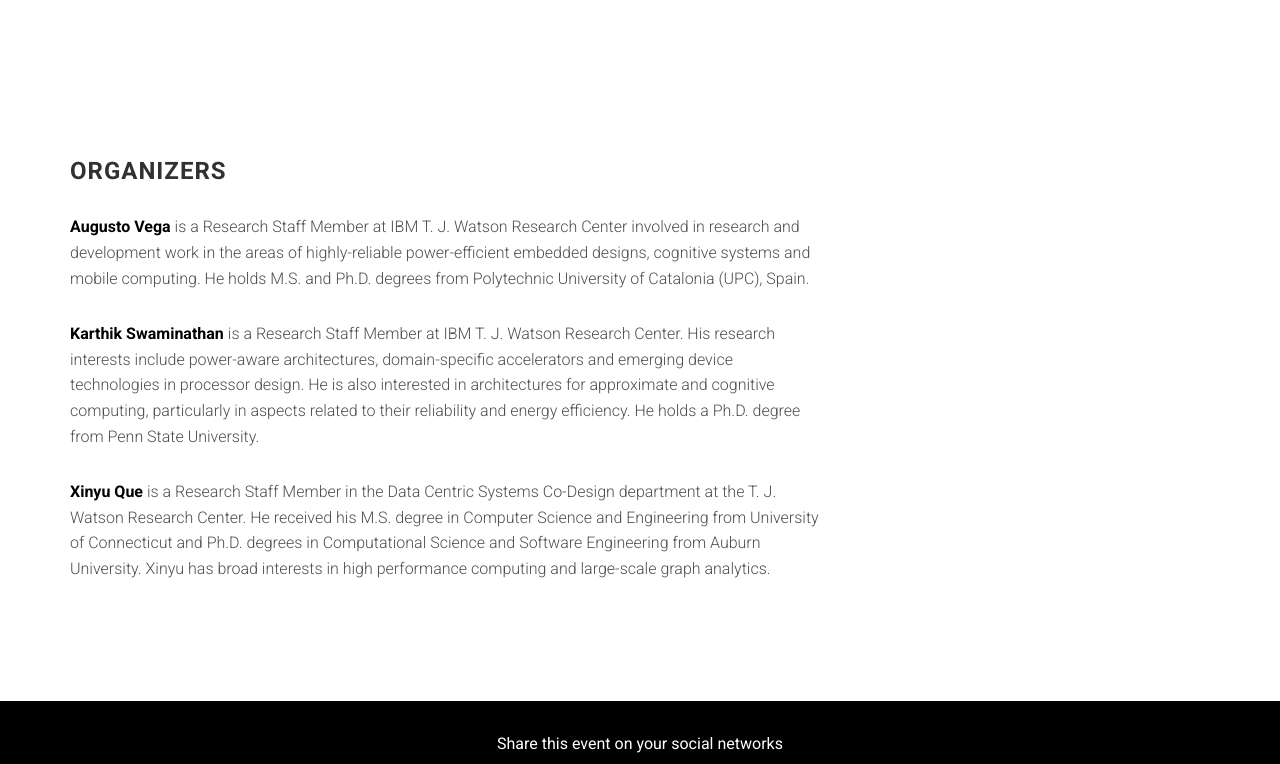
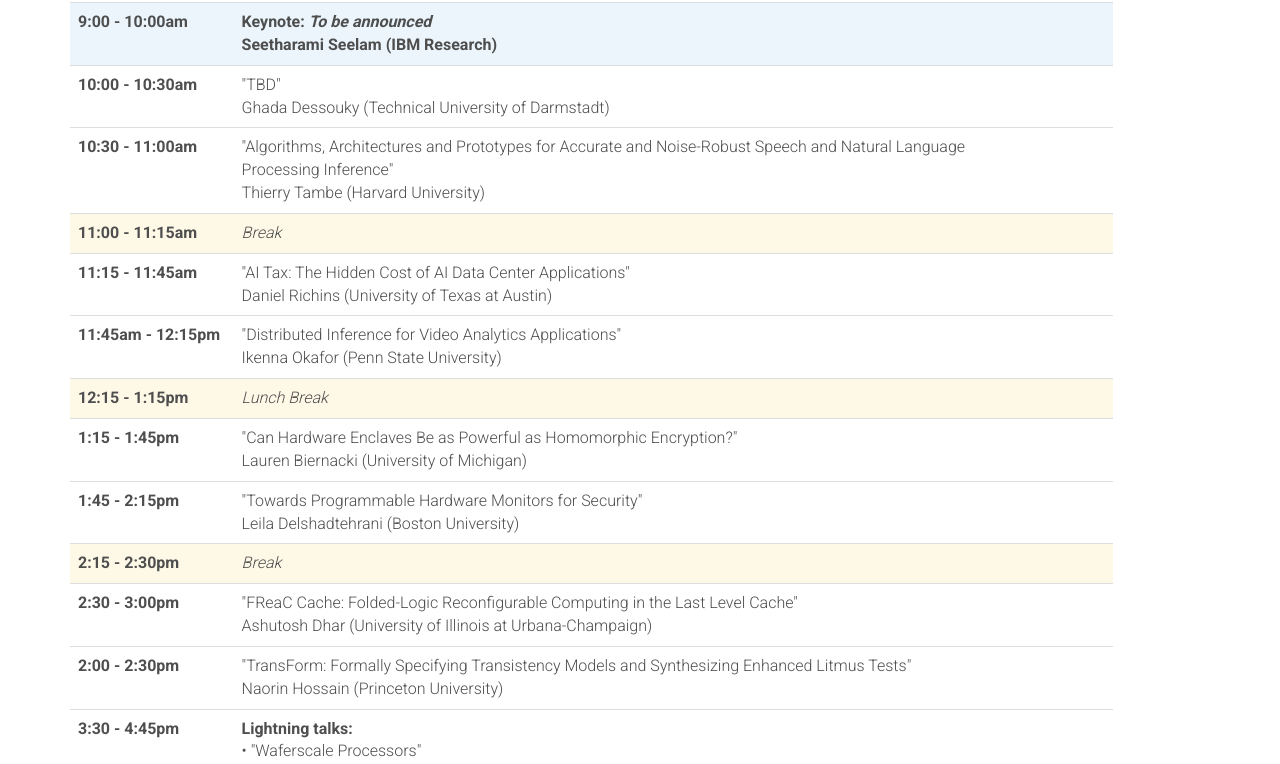
Before and after one commit to augustojv/foca-workshop-2020, a website: page index.html in a window 1280 px wide. Shown: the part 3393-4157 px from the top of the page. Drawn offline with Linux system fonts and the light colour scheme; files whose address does not match are found by name.

Commit message:
Program updated

```diff
--- a/index.html
+++ b/index.html
@@ -301,97 +301,104 @@
                 <div class="col-md-11">
                     <h3 class="section-title">Program</h3>
                     <p>
-					To be announced
-					<!--
                     <table class="table table-hover">
                       <thead class="thead-light">
                         <tr>
-                          <th colspan=2 scope="col">Friday October 18<sup>th</sup>, 2019</th>
+                          <th colspan=2 scope="col">Friday October 30<sup>th</sup>, 2020</th>
                         </tr>
                       </thead>
                       <tbody>
                         <tr>
-                          <th scope="row" style="width: 20%">8:30 - 8:50am</th>
-                          <td><i>Breakfast</i></td>
-                        </tr>
-                        <tr>
                           <th scope="row">8:50 - 9:00am</th>
                           <td>Introduction and Welcoming Remarks</td>
                         </tr>
-                        <tr>
+                        <tr bgcolor="#EBF5FB">
                           <th scope="row">9:00 - 10:00am</th>
-                          <td><strong>Keynote: "Distributed AI for Intelligence at Edge"</strong><br>
-                              Dinesh Verma (IBM Fellow, Distributed AI)</td>
+                          <td><strong>Keynote: <i>To be announced</i><br>
+						      Seetharami Seelam (IBM Research)</td>
                         </tr>
                         <tr>
                           <th scope="row">10:00 - 10:30am</th>
-                          <td>"Experiences in Scaling TensorFlow/Horovod to the Full Scale of Summit"<br>
-                              Sarunya Pumma (Virginia Tech)</td>
+                          <td>"TBD"<br>
+                              Ghada Dessouky (Technical University of Darmstadt)</td>
                         </tr>
                         <tr>
                           <th scope="row">10:30 - 11:00am</th>
-                          <td>"MaxNVM: Maximizing DNN Storage Density and Inference Efficiency with Sparse Encoding and Error Mitigation"<br>
-                              Lillian Pentecost (Harvard University)</td>
+                          <td>"Algorithms, Architectures and Prototypes for Accurate and Noise-Robust Speech and Natural Language<br>
+							  Processing Inference"<br>
+                              Thierry Tambe (Harvard University)</td>
                         </tr>
-                        <tr>
+                        <tr bgcolor="#FEF9E7">
                           <th scope="row">11:00 - 11:15am</th>
-                          <td><i>Coffee Break</i></td>
+                          <td><i>Break</i></td>
                         </tr>
                         <tr>
                           <th scope="row">11:15 - 11:45am</th>
-                          <td>"Rethinking Computer Architecture to Enable Low-Cost Security"<br>
-                              Gururaj Saileshwar (Georgia Tech)</td>
+                          <td>"AI Tax: The Hidden Cost of AI Data Center Applications"<br>
+                              Daniel Richins (University of Texas at Austin)</td>
                         </tr>
                         <tr>
-                          <th scope="row">11:45am - 1:00pm</th>
-                          <td><i>Lunch</i></td>
+                          <th scope="row">11:45am - 12:15pm</th>
+                          <td>"Distributed Inference for Video Analytics Applications"<br>
+                              Ikenna Okafor (Penn State University)</td>
+                        </tr>
+                        <tr bgcolor="#FEF9E7">
+                          <th scope="row">12:15 - 1:15pm</th>
+                          <td><i>Lunch Break</i></td>
                         </tr>
                         <tr>
-                          <th scope="row">1:00 - 2:00pm</th>
-                          <td><strong>Quantum Lab Tour & Break</strong></td>
+                          <th scope="row">1:15 - 1:45pm</th>
+                          <td>"Can Hardware Enclaves Be as Powerful as Homomorphic Encryption?"<br>
+                              Lauren Biernacki (University of Michigan)</td>
+                        </tr>
+                        <tr>
+                          <th scope="row">1:45 - 2:15pm</th>
+                          <td>"Towards Programmable Hardware Monitors for Security"<br>
+                              Leila Delshadtehrani (Boston University)</td>
+                        </tr>
+                        <tr bgcolor="#FEF9E7">
+                          <th scope="row">2:15 - 2:30pm</th>
+                          <td><i>Break</i></td>
+                        </tr>
+                        <tr>
+                          <th scope="row">2:30 - 3:00pm</th>
+                          <td>"FReaC Cache: Folded-Logic Reconfigurable Computing in the Last Level Cache"<br>
+                              Ashutosh Dhar (University of Illinois at Urbana-Champaign)</td>
                         </tr>
                         <tr>
                           <th scope="row">2:00 - 2:30pm</th>
-                          <td>"Hitting an Accelerator Wall: When Specialized Chips Meet the End of Moore's Law"<br>
-                              Adi Fuchs (Princeton University)</td>
+                          <td>"TransForm: Formally Specifying Transistency Models and Synthesizing Enhanced Litmus Tests"<br>
+                              Naorin Hossain (Princeton University)</td>
                         </tr>
                         <tr>
-                          <th scope="row">2:30 - 3:00pm</th>
-                          <td>"Democratizing Error-Efficient Computing via Principled Application Error Analysis"<br>
-                              Radha Venkatagiri (University of Illinois, Urbana-Champaign)</td>
+                          <th scope="row">3:30 - 4:45pm</th>
+                          <td><strong>Lightning talks:</strong><br>
+                              &bull; "Waferscale Processors"<br>
+							  &nbsp;&nbsp; Saptadeep Pal (University of Illinois at Urbana-Champaign)<br>
+							  &bull; "Symphony: A Framework for Intelligence Augmented Heterogenous Computing Systems"<br>
+							  &nbsp;&nbsp; Subho Sankar Banerjee (University of Illinois at Urbana-Champaign)<br>
+							  &bull; "Scalable Systolic Array Architecture (SSAA) &mdash; a General Convolutional Neural Network ISA and<br>
+							  &nbsp;&nbsp; Compiler-Enabled Dataflow to Maximize Parallelism While Reducing Memory Utilization"<br>
+							  &nbsp;&nbsp; Cesar Lopez-Carrasco (Texas A&M University)<br>
+							  &bull; "LUTNet: Rethinking Inference in FPGA Soft Logic"<br>
+							  &nbsp;&nbsp; Erwei Wang (Imperial College London)<br>
+							  &bull; "Mitigating Set-Conflict Based Cache Attacks with a Practical Fully-Associative Design"<br>
+							  &nbsp;&nbsp; Gururaj Saileshwar (Georgia Institute of Technology)<br>
+							  &bull; "A Low-Power, High-Throughput Microarchitecture for Long Short-Term Memory (LSTM) Neural Network Computation"<br>
+							  &nbsp;&nbsp; Qianli Zhao (North Carolina State University)<br>
+							  &bull; "Graph Analytics Accelerator Supporting Sparse Data Representation Using Crossbar Architectures"<br>
+							  &nbsp;&nbsp; Nagadastagiri (Naga) Challapalle (Penn State University)<br>
+							  &bull; "Compliance Aware Hybrid Scheduling"<br>
+							  &nbsp;&nbsp; Nerla Jean-Louis (University of Illinois at Urbana-Champaign)<br><br>
+							  <strong>Open Q&A for lightning talks (30 mins)</strong>
+						  </td>
                         </tr>
                         <tr>
-                          <th scope="row">3:00 - 3:30pm</th>
-                          <td><i>Coffee Break</i></td>
-                        </tr>
-                        <tr>
-                          <th scope="row">3:30 - 4:00pm</th>
-                          <td>"Keystone: A Framework for Architecting TEEs"<br>
-                              Dayeol Lee (University of California, Berkeley)</td>
-                        </tr>
-                        <tr>
-                          <th scope="row">4:00 - 4:30pm</th>
-                          <td>"Post-Quantum Secure Digital Signatures on Embedded Systems"<br>
-                              Wen Wang (Yale University)</td>
-                        </tr>
-                        <tr>
-                          <th scope="row">4:30 - 5:30pm</th>
-                          <td><strong>Panel: "The &laquoGolden&raquo Age for Computer Architecture: Challenges and Pitfalls"</strong><br>
-                              <em>Moderator:</em> Dr. Pradip Bose (IBM Distinguished Research Staff Member and Manager)<br>
-                              <em>Panelists:</em><br>
-                              &bull; Dr. Guerney Hunt<br>
-                              &bull; Dr. Hubertus Franke<br>
-                              &bull; Dr. Jaime Moreno<br>
-                              &bull; Dr. Kaoutar El Maghraoui<br>
-                              &bull; Dr. Valentina Salapura</td>
-                        </tr>
-                        <tr>
-                          <th scope="row">5:30pm</th>
+                          <th scope="row">4:45pm</th>
                           <td>Concluding Remarks</td>
                         </tr>
                       </tbody>
                     </table>
-					-->
                     </p>
                 </div>
             </div>
```
